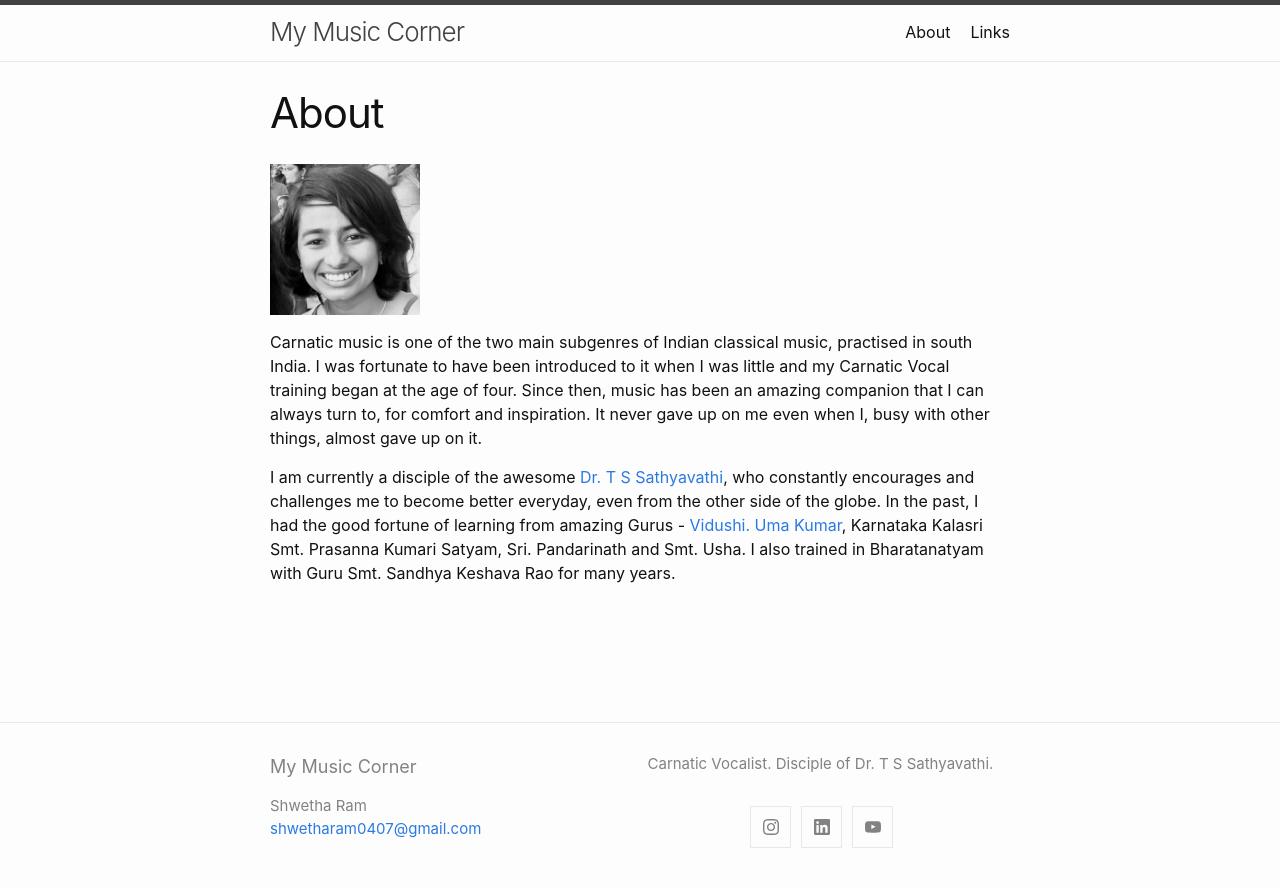
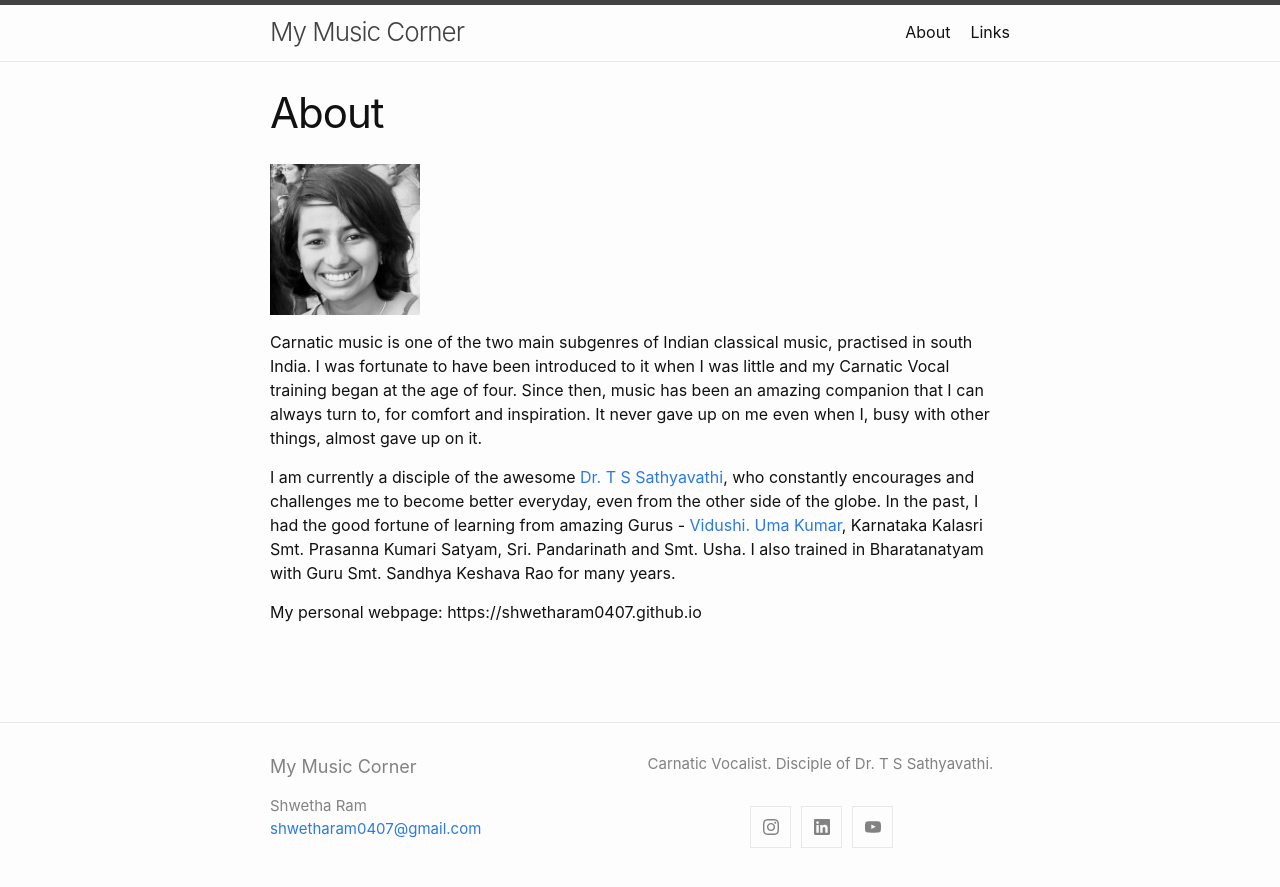
Before and after one commit to shwetharam0407/music-corner, a Jekyll site: the page built from about.md, in a window 1280 px wide. Shown: the top 887 px of the page. Built offline with Jekyll 4.4.1, drawn with Linux system fonts in a browser that asks for light colours.

Commit message:
added link to personal webpage

```diff
--- a/about.md
+++ b/about.md
@@ -9,3 +9,5 @@ permalink: /about/
 Carnatic music is one of the two main subgenres of Indian classical music, practised in south India. I was fortunate to have been introduced to it when I was little and my Carnatic Vocal training began at the age of four. Since then, music has been an amazing companion that I can always turn to, for comfort and inspiration. It never gave up on me even when I, busy with other things, almost gave up on it.
 
 I am currently a disciple of the awesome [Dr. T S Sathyavathi](https://www.tssathyavathi.com), who constantly encourages and challenges me to become better everyday, even from the other side of the globe. In the past, I had the good fortune of learning from amazing Gurus -  [Vidushi. Uma Kumar](https://musicearn.in/me/umakumar), Karnataka Kalasri Smt. Prasanna Kumari Satyam, Sri. Pandarinath and Smt. Usha. I also trained in Bharatanatyam with Guru Smt. Sandhya Keshava Rao for many years.
+
+My personal webpage: https://shwetharam0407.github.io
```
